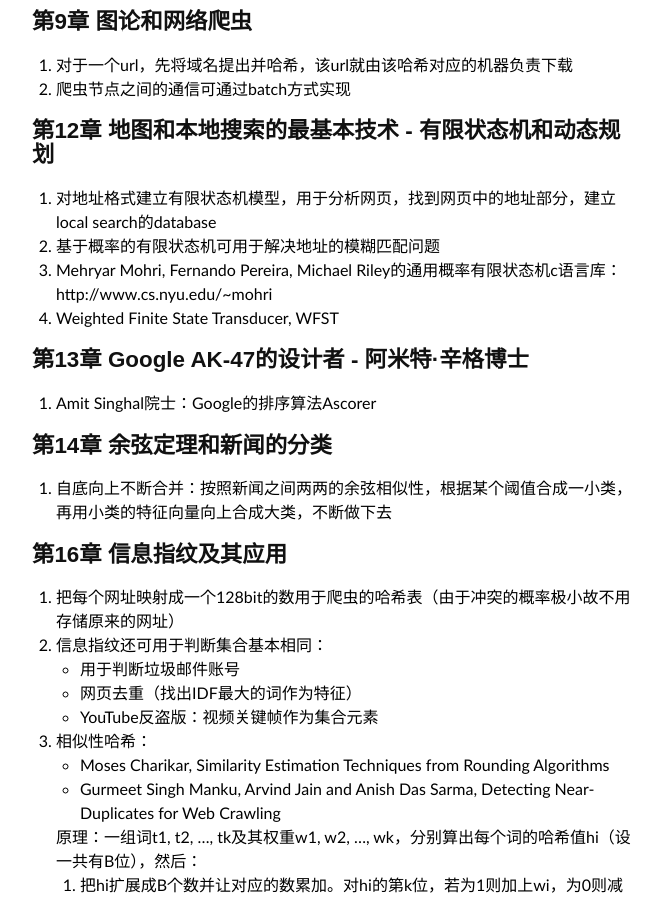
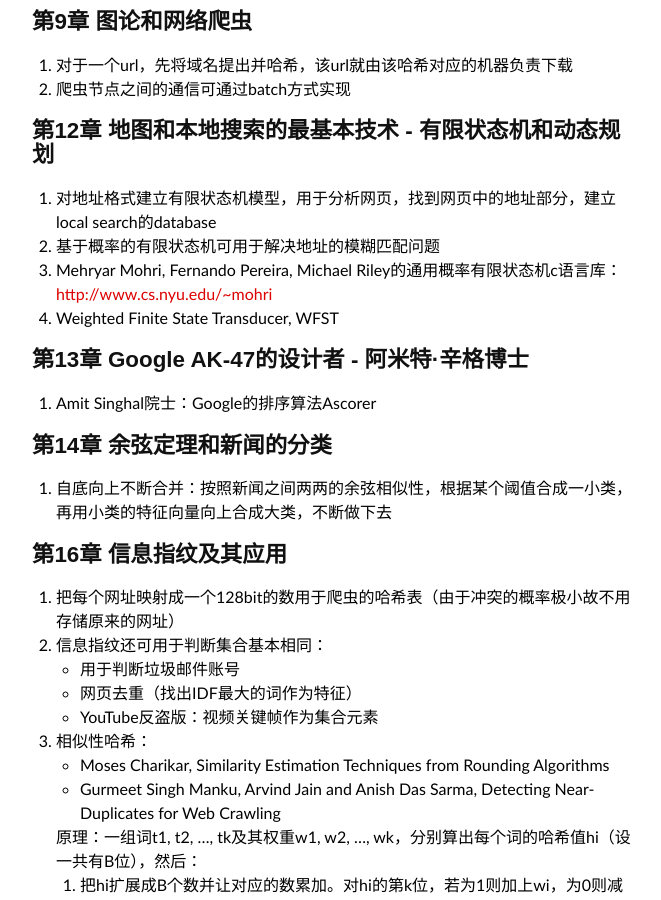
Before and after one commit to lam8da/lam8da.github.io, a Jekyll site: the page built from _posts/2013-09-20-beauty-of-math-junwu-notes.md, in a window 1280 px wide and 900 px high, scrolled down 921 px. Shown: the whole window, without its empty margins (308-969 px from the left). Built offline with Jekyll 4.4.1, drawn with Linux system fonts in a browser that asks for light colours; nearby versions of some CDN libraries; some web fonts are replaced; comment, search, counter and statistics services are not loaded.

```diff
--- a/_posts/2013-09-20-beauty-of-math-junwu-notes.md
+++ b/_posts/2013-09-20-beauty-of-math-junwu-notes.md
@@ -42,7 +42,7 @@ tags:
 
 1. 对地址格式建立有限状态机模型，用于分析网页，找到网页中的地址部分，建立local search的database
 2. 基于概率的有限状态机可用于解决地址的模糊匹配问题
-3. Mehryar Mohri, Fernando Pereira, Michael Riley的通用概率有限状态机c语言库：http://www.cs.nyu.edu/~mohri
+3. Mehryar Mohri, Fernando Pereira, Michael Riley的通用概率有限状态机c语言库：<http://www.cs.nyu.edu/~mohri>
 4. Weighted Finite State Transducer, WFST
 
 ## 第13章 Google AK-47的设计者 - 阿米特·辛格博士
```
Also changed, not shown: _posts/2013-09-18-programming-pearls-notes-chapter11-15.md (+4 -0 lines), 6 other files.
